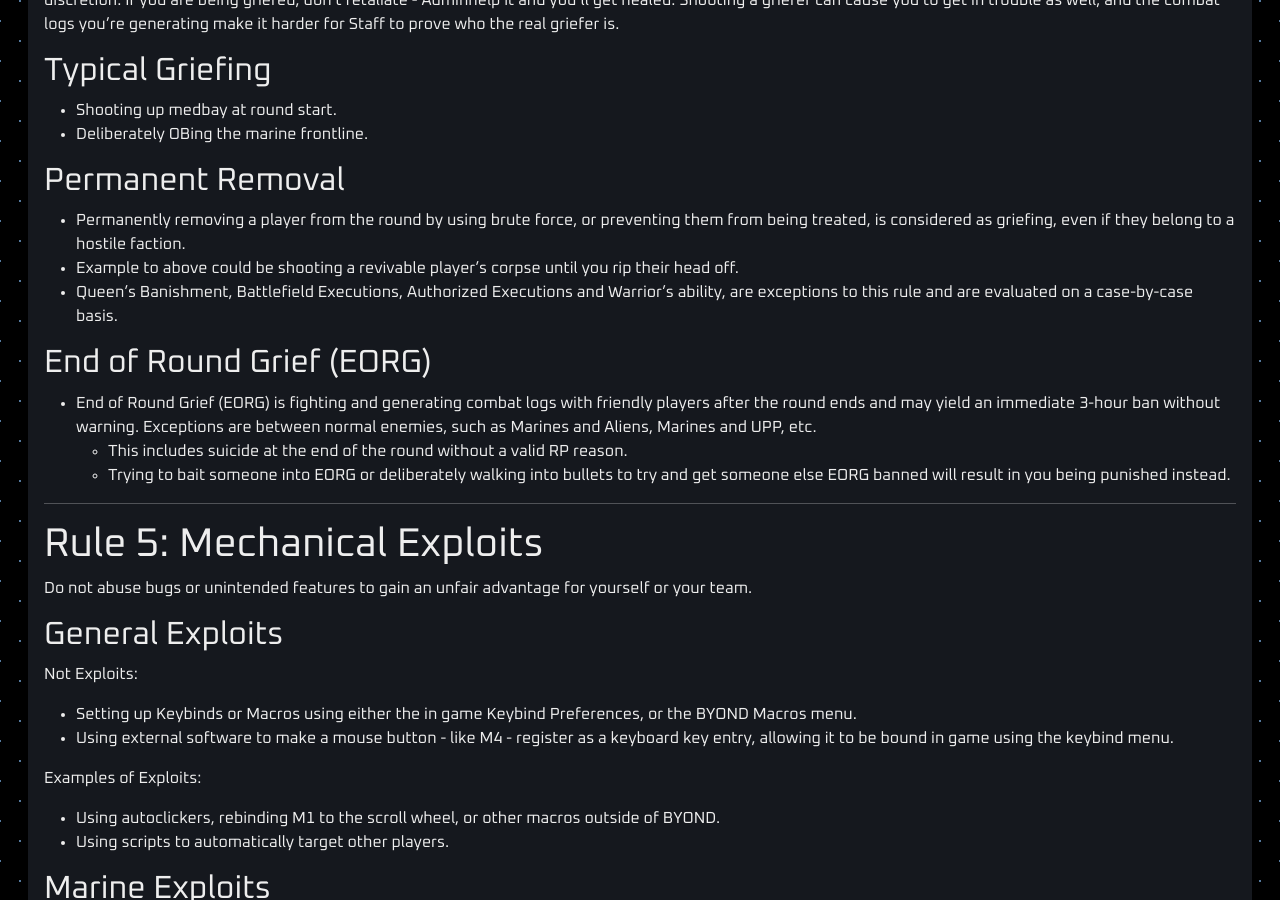
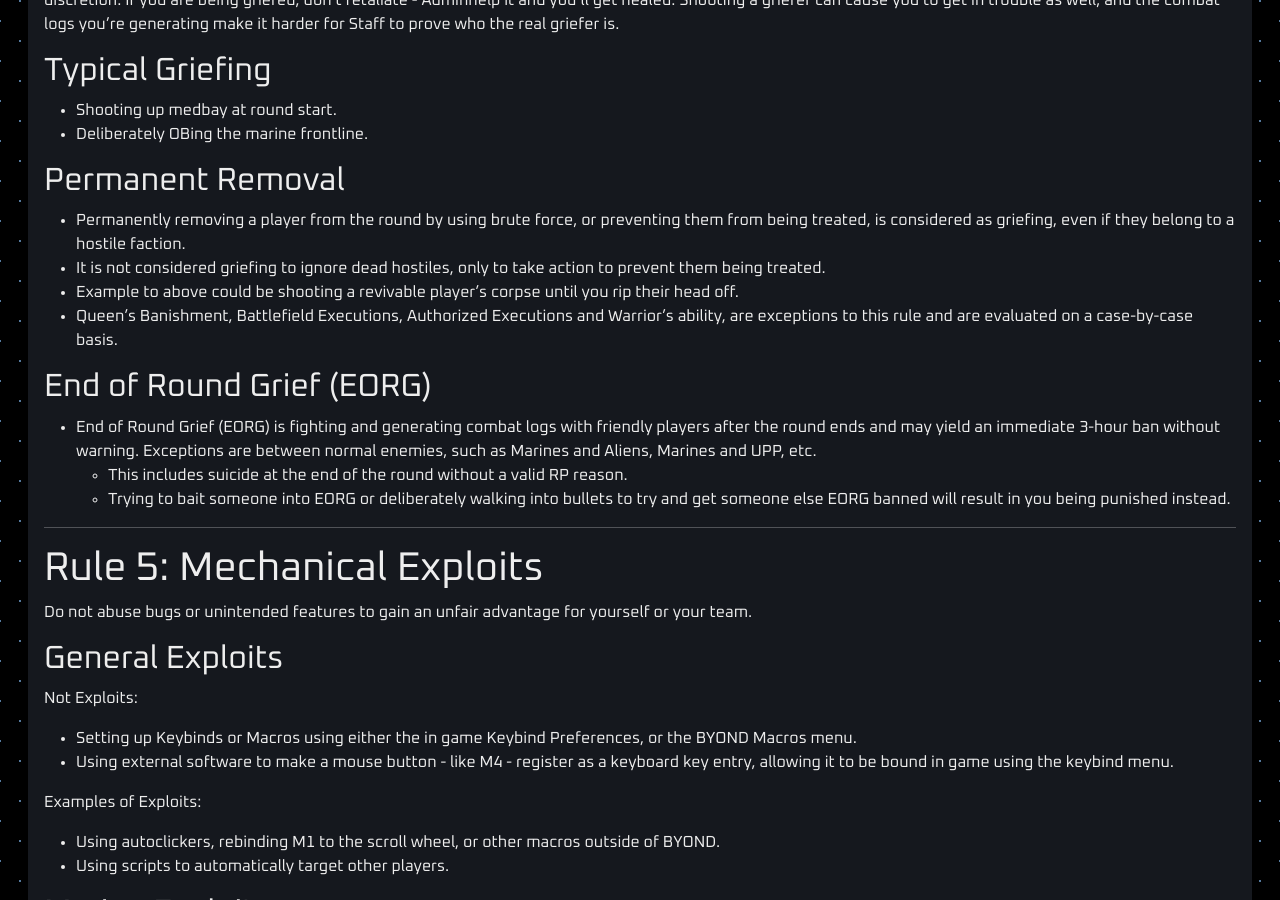
Before and after one commit to cmss13-devs/web, a Jekyll site: the page built from rules.md, in a window 1280 px wide and 900 px high, scrolled down 6259 px. Built offline with Jekyll 4.4.1, drawn with Linux system fonts in a browser that asks for light colours.

Commit message:
Update rules.md

```diff
--- a/rules.md
+++ b/rules.md
@@ -241,6 +241,7 @@ Griefing is the intent of one player wanting to cause grief or annoyance to othe
 ## Permanent Removal
 
 - Permanently removing a player from the round by using brute force, or preventing them from being treated, is considered as griefing, even if they belong to a hostile faction.
+- It is not considered griefing to ignore dead hostiles, only to take action to prevent them being treated.
 - Example to above could be shooting a revivable player's corpse until you rip their head off.
 - Queen's Banishment, Battlefield Executions, Authorized Executions and Warrior's ability, are exceptions to this rule and are evaluated on a case-by-case basis.
 
```
